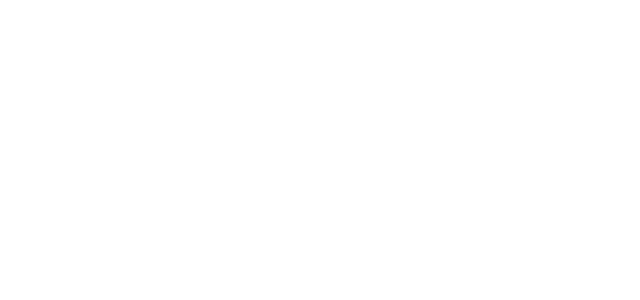
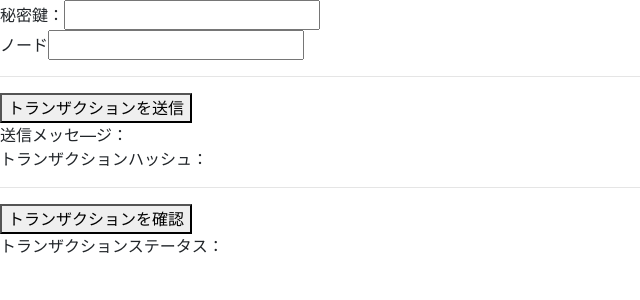
Before and after one commit to planethouki/nem2-helper-web, a Nuxt app: page /symbol in a window 1280 px wide. Before the commit this address had no page. Shown: the top 300 px of the page, without its empty margins (0-640 px from the left). Built offline with nearby package versions, Linux system fonts and the light colour scheme.

Commit message:
symbol-sdk v3 install

```diff
--- a/nuxt.config.js
+++ b/nuxt.config.js
@@ -1,3 +1,5 @@
+import webpack from 'webpack'
+
 export default {
   // Disable server-side rendering: https://go.nuxtjs.dev/ssr-mode
   ssr: false,
@@ -53,5 +55,22 @@ export default {
 
   // Build Configuration: https://go.nuxtjs.dev/config-build
   build: {
+    extend(config, ctx) {
+      config.module.rules.push({
+        test: /node_modules[\\/]symbol-sdk[\\/].*\.js$/,
+        use: {
+          loader: 'babel-loader',
+          options: {
+            presets: ['@babel/preset-env']
+          }
+        }
+      });
+    },
+    plugins: [
+      new webpack.NormalModuleReplacementPlugin(
+        /symbol-crypto-wasm-node/,
+        '../../../symbol-crypto-wasm-web/symbol_crypto_wasm.js'
+      ),
+    ]
   }
 }
--- a/package.json
+++ b/package.json
@@ -14,9 +14,10 @@
     "bootstrap-vue": "^2.22.0",
     "core-js": "^3.25.3",
     "nuxt": "^2.15.8",
+    "symbol-crypto-wasm-web": "^0.1.1",
+    "symbol-sdk": "^3.1.0",
     "vue": "^2.7.10",
     "vue-server-renderer": "^2.7.10",
     "vue-template-compiler": "^2.7.10"
-  },
-  "devDependencies": {}
+  }
 }
--- /dev/null
+++ b/pages/symbol.vue
@@ -0,0 +1,78 @@
+<template>
+  <div>
+    <div>
+      <span>秘密鍵：</span>
+      <input name="privateKey" v-model="privateKey">
+    </div>
+    <div>
+      <span>ノード</span>
+      <input name="nodeUrl" v-model="nodeUrl">
+    </div>
+    <hr />
+    <div>
+      <button @click="handleSend">トランザクションを送信</button>
+    </div>
+    <div>送信メッセ―ジ：{{ sendMessage }}</div>
+    <div>トランザクションハッシュ：{{ hash }}</div>
+    <hr />
+    <div>
+      <button @click="handleStatus">トランザクションを確認</button>
+    </div>
+    <div>トランザクションステータス：{{ statusMessage }}</div>
+  </div>
+</template>
+
+<script>
+import symbolSdk from 'symbol-sdk'
+import axios from 'axios'
+
+export default {
+  name: 'IndexPage',
+  data() {
+    return {
+      privateKey: '',
+      nodeUrl: '',
+      sendMessage: '',
+      statusMessage: '',
+      hash: ''
+    }
+  },
+  methods: {
+    async handleSend() {
+      this.sendMessage = '送信中…'
+      this.hash = ''
+      const network = symbolSdk.symbol.Network.TESTNET
+      const facade = new symbolSdk.facade.SymbolFacade(network.name)
+      const privateKey = new symbolSdk.PrivateKey(this.privateKey)
+      const keyPair = new facade.constructor.KeyPair(privateKey)
+      const textEncoder = new TextEncoder()
+      const deadline = network.fromDatetime(new Date(Date.now() + 7200000)).timestamp
+      const transaction = facade.transactionFactory.create({
+        type: 'transfer_transaction_v1',
+        signerPublicKey: keyPair.publicKey.toString(),
+        fee: 1000000n,
+        deadline,
+        recipientAddress: 'TARDV42KTAIZEF64EQT4NXT7K55DHWBEFIXVJQY',
+        mosaics: [
+          { mosaicId: 0x72C0212E67A08BCEn, amount: 1000000n },
+        ],
+        message: new Uint8Array([0x00, ...textEncoder.encode('Hello, World!')])
+      })
+      const signature = facade.signTransaction(keyPair, transaction)
+      const jsonPayload = facade.transactionFactory.constructor.attachSignature(transaction, signature)
+      const hash = facade.hashTransaction(transaction).toString()
+      const sendResult = await axios.put(`${this.nodeUrl}/transactions`, JSON.parse(jsonPayload)).then((res) => res.data);
+      this.sendMessage = JSON.stringify(sendResult)
+      this.hash = hash
+    },
+    async handleStatus() {
+      this.statusMessage = '取得中…'
+      const statusResult = await axios
+        .get(`${this.nodeUrl}/transactionStatus/${this.hash}`)
+        .then((res) => res.data)
+        .catch((e) => e.message)
+      this.statusMessage = JSON.stringify(statusResult)
+    }
+  }
+}
+</script>
```
Also changed, not shown: 1 other file (tests, documents, lock files or other folders).
